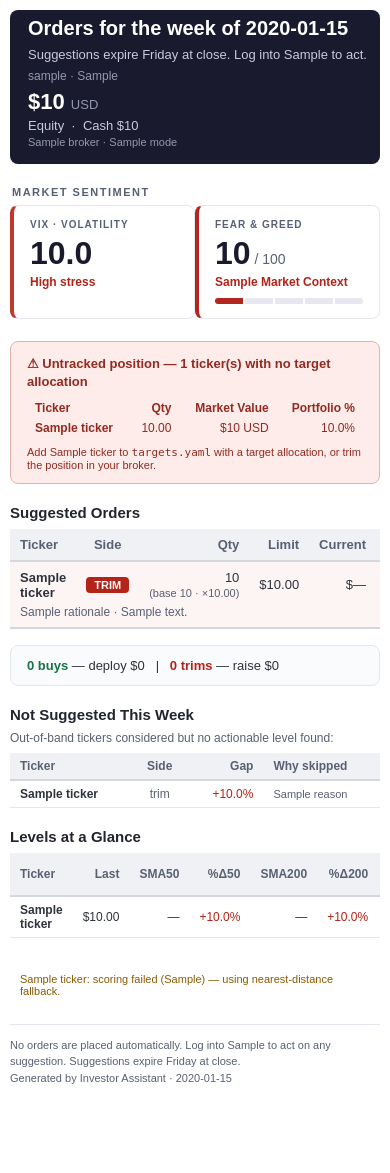
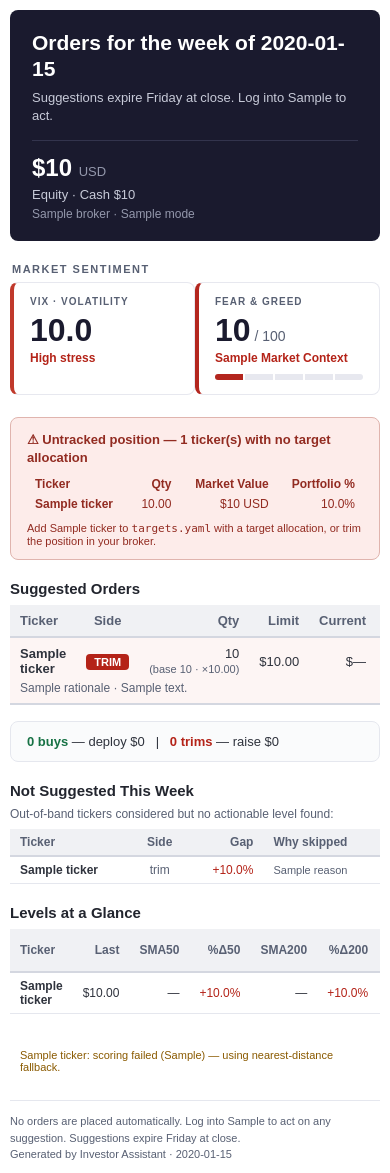
Before and after one commit to sunjiajing0815/me_invest_paper, a Python web app: template templates/weekly_suggestions.html.j2 in a window 390 px wide; the page is wider, and only the part inside the window is pictured. Before the commit the page ends 1084 px from the top of that part, so only its background shows below. Run offline with Jinja, Linux system fonts and the light colour scheme; the template is opened without the code that fills it: most values are stand-ins (such as "Sample title", 1, 10 or a date in 2020).

Commit message:
fix(emails): mobile-robust single-column header + non-overflowing tables
The headers broke on mobile because Gmail's mobile app strips <style>/media
queries, so the two-column header (title left, equity right) never stacked — the
right cell's white-space:nowrap forced it past the screen and the equity was cut
off. Dense tables widened the whole page, so even the header card ran off-screen.

- header() macro: now single column (title → subtitle → divider → equity / cash /
  broker·mode), so it degrades correctly on every client with zero reliance on
  media queries. Cleaner top-to-bottom type scale; dropped the redundant
  nickname+broker line (nickname is already in the subject). 21px title.
- movers card: ticker+pct and the Today/7d/Threshold stats now stack instead of a
  two-column row that overflowed.
- .sscroll wrappers carry inline overflow-x:auto (not just the stripped media
  query), so wide tables scroll within their box instead of widening the page —
  the header card now ends at the viewport on mobile.
- responsive_style: dropped the now-unused .hdr-cell rules.

Template-only; verified at 375–390px with <style> stripped (Gmail-mobile worst
case). 454 passed, ruff clean, mypy unaffected.

Co-Authored-By: Claude Opus 4.8 <noreply@anthropic.com>

```diff
--- a/templates/_components.html.j2
+++ b/templates/_components.html.j2
@@ -44,39 +44,40 @@
 <div style="display:none; max-height:0; overflow:hidden; mso-hide:all; font-size:1px; line-height:1px; color:{{ OUTBG }};">{{ text }}</div>
 {%- endmacro -%}
 
-{# ---- responsive <style> for the <head> (Gmail/Apple Mail honor it; Outlook ignores) ---- #}
+{# ---- responsive <style> for the <head> (Gmail/Apple Mail honor it; Outlook ignores).
+        NOTE: the header degrades correctly WITHOUT these rules (Gmail's mobile app strips
+        <style>), so the queries are progressive enhancement only — never load-bearing. ---- #}
 {%- macro responsive_style() -%}
 <style>
   @media only screen and (max-width:600px) {
     .eb-body { padding:10px !important; }
-    .hdr-cell { display:block !important; width:100% !important; text-align:left !important; padding:6px 18px !important; }
-    .hdr-cell--right { text-align:left !important; padding-top:0 !important; padding-bottom:16px !important; }
     .sscroll { display:block !important; width:100% !important; overflow-x:auto !important; -webkit-overflow-scrolling:touch !important; }
     .card-col { display:block !important; width:100% !important; }
   }
 </style>
 {%- endmacro -%}
 
-{# ---- navy header card ---- #}
+{# ---- navy header card — single column, so it never overflows on a phone even when the
+        client strips media queries. Title block, then (if an account) a divided stats
+        block: equity / cash / broker·mode. ---- #}
 {%- macro header(title, subtitle=None, nickname=None, broker=None, account=None) -%}
 <table role="presentation" width="100%" cellpadding="0" cellspacing="0" style="background:{{ NAVY }}; border-radius:8px; margin:0 0 22px 0;">
   <tr>
-    <td class="hdr-cell" style="padding:20px 22px; vertical-align:top;">
-      <h1 style="margin:0 0 5px 0; font-family:{{ FONT }}; font-size:20px; line-height:1.25; color:#ffffff;">{{ title }}</h1>
+    <td style="padding:20px 22px;">
+      <h1 style="margin:0; font-family:{{ FONT }}; font-size:21px; line-height:1.25; color:#ffffff;">{{ title }}</h1>
       {%- if subtitle %}
-      <p style="margin:0; font-family:{{ FONT }}; font-size:13px; line-height:1.4; color:{{ ON_NAVY }};">{{ subtitle }}</p>
+      <div style="margin:6px 0 0 0; font-family:{{ FONT }}; font-size:13px; line-height:1.45; color:{{ ON_NAVY }};">{{ subtitle }}</div>
       {%- endif %}
-      {%- if nickname %}
-      <p style="margin:5px 0 0 0; font-family:{{ FONT }}; font-size:12px; color:{{ ON_NAVY_DIM }};">{{ nickname }}{% if broker %} &middot; {{ broker }}{% endif %}</p>
+      {%- if account %}
+      <div style="margin:14px 0 0 0; border-top:1px solid #33344d; padding-top:14px;">
+        <div style="font-family:{{ FONT }}; font-size:24px; font-weight:bold; line-height:1.1; color:#ffffff;">${{ "{:,.0f}".format(account.equity_usd) }} <span style="font-size:13px; font-weight:normal; color:{{ ON_NAVY_DIM }};">{{ account.currency }}</span></div>
+        <div style="margin:5px 0 0 0; font-family:{{ FONT }}; font-size:13px; color:{{ ON_NAVY }};">Equity &middot; Cash ${{ "{:,.0f}".format(account.cash_usd) }}</div>
+        <div style="margin:5px 0 0 0; font-family:{{ FONT }}; font-size:12px; color:{{ ON_NAVY_DIM }};">{{ account.broker }} &middot; {{ account.mode }}</div>
+      </div>
+      {%- elif nickname or broker %}
+      <div style="margin:8px 0 0 0; font-family:{{ FONT }}; font-size:12px; color:{{ ON_NAVY_DIM }};">{% if nickname %}{{ nickname }}{% endif %}{% if nickname and broker %} &middot; {% endif %}{% if broker %}{{ broker }}{% endif %}</div>
       {%- endif %}
     </td>
-    {%- if account %}
-    <td class="hdr-cell hdr-cell--right" style="padding:20px 22px; text-align:right; vertical-align:top; white-space:nowrap;">
-      <div style="font-family:{{ FONT }}; font-size:22px; font-weight:bold; color:#ffffff;">${{ "{:,.0f}".format(account.equity_usd) }} <span style="font-size:13px; font-weight:normal; color:{{ ON_NAVY_DIM }};">{{ account.currency }}</span></div>
-      <div style="font-family:{{ FONT }}; font-size:13px; color:{{ ON_NAVY }}; padding-top:3px;">Equity &nbsp;&middot;&nbsp; Cash ${{ "{:,.0f}".format(account.cash_usd) }}</div>
-      <div style="font-family:{{ FONT }}; font-size:11px; color:{{ ON_NAVY_DIM }}; padding-top:3px;">{{ account.broker }} &middot; {{ account.mode }}</div>
-    </td>
-    {%- endif %}
   </tr>
 </table>
 {%- endmacro -%}
@@ -104,7 +105,7 @@
 <table role="presentation" width="100%" cellpadding="0" cellspacing="0" style="background:{{ ALERT_BG }}; border:1px solid {{ ALERT_BORDER }}; border-radius:8px; margin:0 0 20px 0;">
   <tr><td style="padding:12px 16px;">
     <strong style="font-family:{{ FONT }}; font-size:13px; color:{{ ALERT_INK }};">&#9888; Untracked position{{ 's' if positions|length > 1 else '' }} &mdash; {{ positions|length }} ticker(s) with no target allocation</strong>
-    <div class="sscroll">
+    <div class="sscroll" style="overflow-x:auto; -webkit-overflow-scrolling:touch;">
     <table role="presentation" width="100%" cellpadding="0" cellspacing="0" style="margin-top:8px; font-family:{{ FONT }}; font-size:12px; border-collapse:collapse;">
       <tr style="color:{{ ALERT_INK }};">
         <th style="text-align:left; padding:3px 8px;">Ticker</th>
@@ -134,7 +135,7 @@
         etf_tickers: optional set; when given, SMA200 / %Δ200 show for ETFs only. ---- #}
 {%- macro levels_table(indicators, nearby, etf_tickers=None) -%}
 {%- if indicators %}
-<div class="sscroll">
+<div class="sscroll" style="overflow-x:auto; -webkit-overflow-scrolling:touch;">
 <table role="presentation" width="100%" cellpadding="0" cellspacing="0" style="border-collapse:collapse; font-family:{{ FONT }}; font-size:12px; margin:0 0 8px 0;">
   <thead>
     <tr style="background:{{ HEADBG }}; color:{{ MUTED }};">
--- a/templates/daily_report.html.j2
+++ b/templates/daily_report.html.j2
@@ -37,7 +37,7 @@
 
 {# ---- Allocation ---- #}
 {{ ui.section("Allocation") }}
-<div class="sscroll">
+<div class="sscroll" style="overflow-x:auto; -webkit-overflow-scrolling:touch;">
 <table role="presentation" width="100%" cellpadding="0" cellspacing="0" style="border-collapse:collapse; font-family:Arial,Helvetica,sans-serif; font-size:13px; margin:0 0 24px 0;">
   <thead>
     <tr style="background:{{ ui.HEADBG }}; color:{{ ui.MUTED }};">
--- a/templates/weekly_suggestions.html.j2
+++ b/templates/weekly_suggestions.html.j2
@@ -26,7 +26,7 @@
 {% set total_sell_usd = namespace(v=0) %}
 {% set buy_count = namespace(n=0) %}
 {% set sell_count = namespace(n=0) %}
-<div class="sscroll">
+<div class="sscroll" style="overflow-x:auto; -webkit-overflow-scrolling:touch;">
 <table role="presentation" width="100%" cellpadding="0" cellspacing="0" style="border-collapse:collapse; font-family:Arial,Helvetica,sans-serif; font-size:13px; margin:0 0 16px 0;">
   <thead>
     <tr style="background:{{ ui.HEADBG }}; color:{{ ui.MUTED }};">
@@ -96,7 +96,7 @@
 {% if skipped %}
 {{ ui.section("Not Suggested This Week") }}
 <p style="font-family:Arial,Helvetica,sans-serif; font-size:12px; color:{{ ui.MUTED }}; margin:0 0 8px 0;">Out-of-band tickers considered but no actionable level found:</p>
-<div class="sscroll">
+<div class="sscroll" style="overflow-x:auto; -webkit-overflow-scrolling:touch;">
 <table role="presentation" width="100%" cellpadding="0" cellspacing="0" style="border-collapse:collapse; font-family:Arial,Helvetica,sans-serif; font-size:12px; margin:0 0 20px 0;">
   <thead>
     <tr style="background:{{ ui.HEADBG }}; color:{{ ui.MUTED }};">
```
Also changed, not shown: templates/movers.html.j2 (+9 -13 lines), templates/weekly_review.html.j2 (+8 -8 lines).
